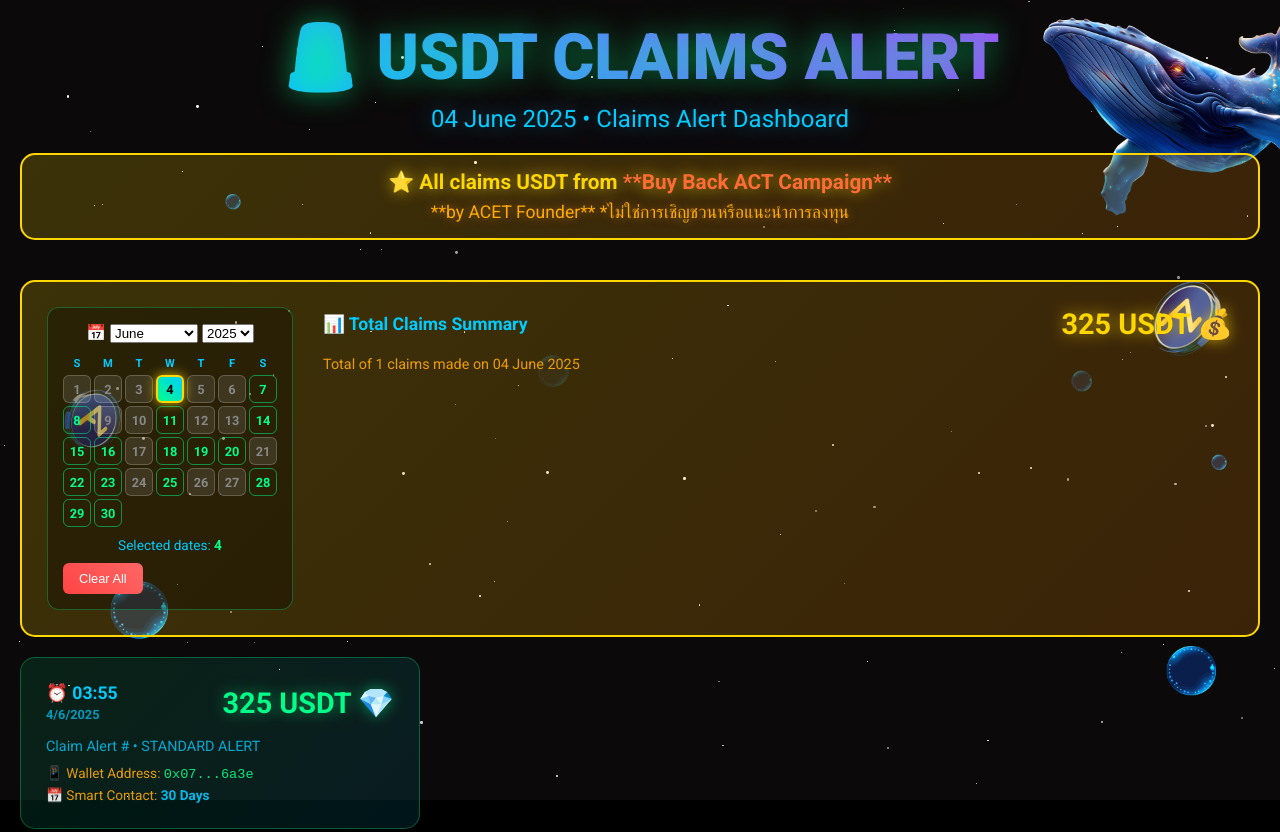
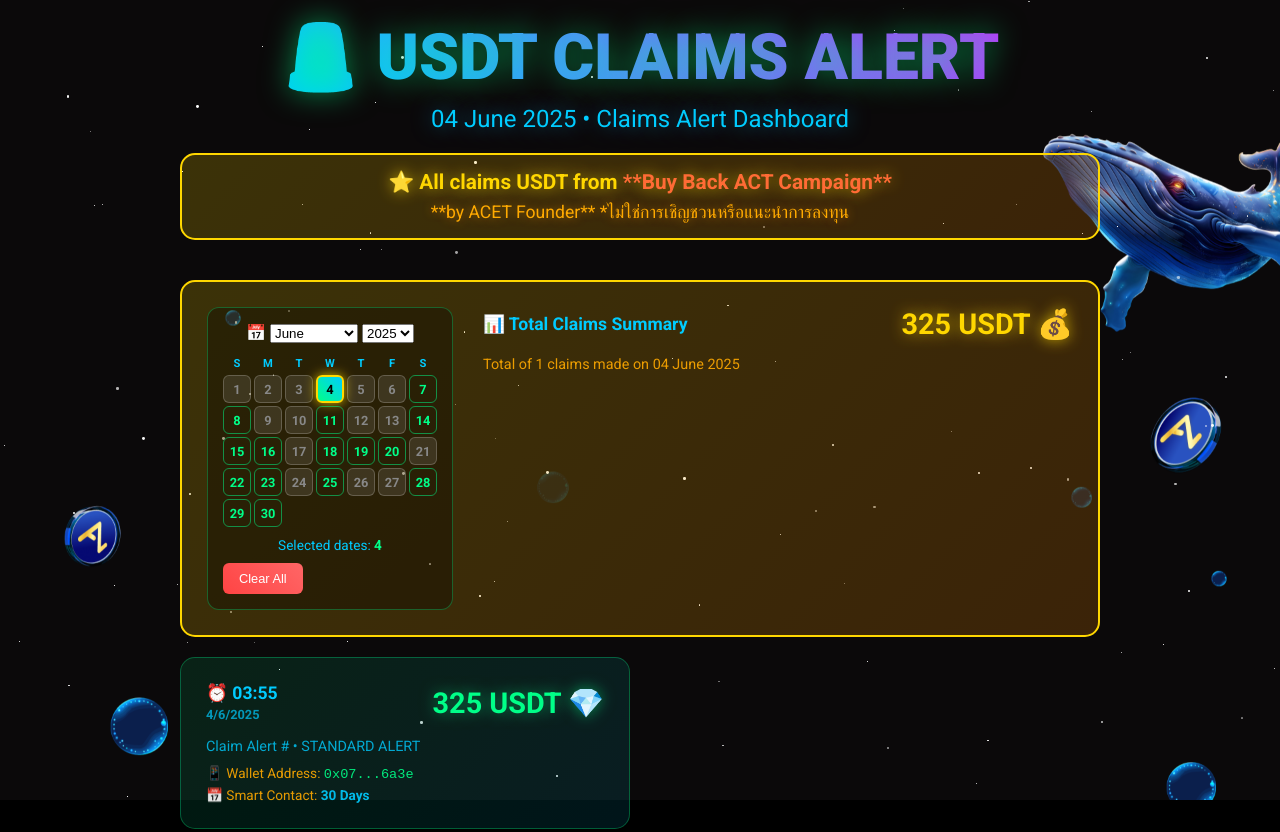
Before and after one commit to act-acet/buyback, a plain HTML site: page index.html in a window 1280 px wide. Shown: the top 832 px of the page. Drawn offline with nearby package versions, Linux system fonts and the light colour scheme.

Commit message:
Update index.html

```diff
--- a/index.html
+++ b/index.html
@@ -38,7 +38,7 @@
     left: 0;
     width: 100%;
     height: 100%;
-    background: url('bg-whale.png') no-repeat center center/cover;
+    background: url('bg-whale.png') no-repeat 60% 10% /cover;
     z-index: -2;
 }
 
@@ -95,7 +95,7 @@
         }
 
         .container {
-            max-width: 1400px;
+            max-width: 960px;
             margin: 0 auto;
             padding: 20px;
             position: relative;
```
